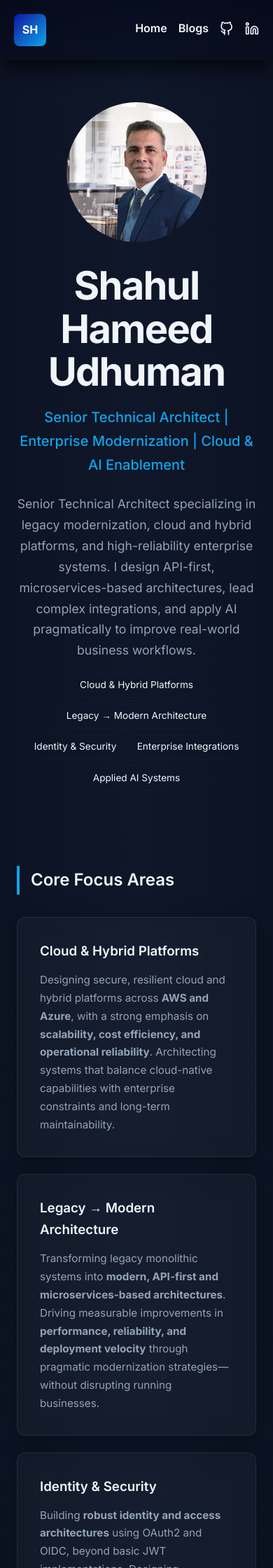
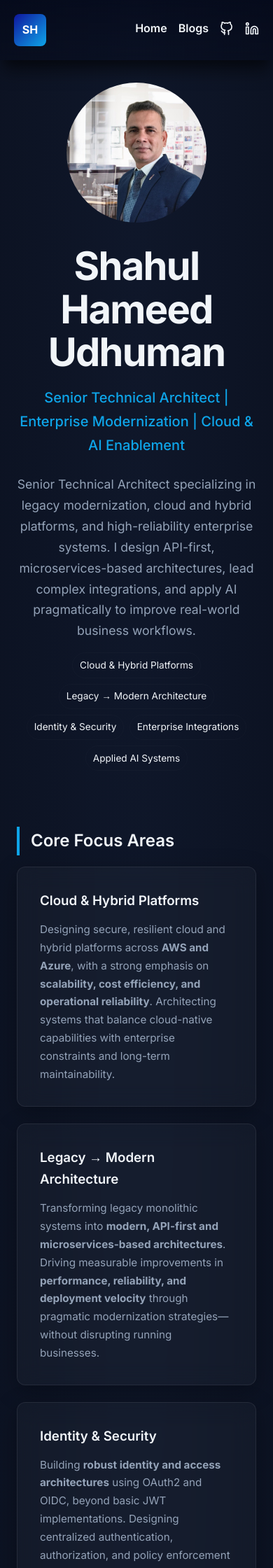
Before and after one commit to shameed/shameed.github.io, a Jekyll site: the page built from index.md, in a window 390 px wide. Shown: the top 2240 px of the page at 70% size. Built offline with Jekyll 4.4.1, drawn with Linux system fonts in a browser that asks for light colours.

Commit message:
style: reduce mobile padding and margins for better content density

```diff
--- a/assets/css/main.css
+++ b/assets/css/main.css
@@ -339,6 +339,24 @@
      position: relative;
      border-bottom: none;
    }
+
+   /* Mobile Spacing Optimizations */
+   .reading-container {
+     padding: 16px !important;
+   }
+
+   .nav-header {
+     padding: 12px 0;
+     margin-bottom: 24px;
+   }
+
+   .section-title {
+     margin-bottom: 16px;
+   }
+
+   .hero-section {
+     padding: 32px 0;
+   }
  }
 
  .focus-card {
@@ -449,8 +467,8 @@
      grid-template-columns: 1fr;
    }
 
-   #theme-toggle{
-    display: none;
+   #theme-toggle {
+     display: none;
    }
 
    .sidebar-sticky {
@@ -585,7 +603,7 @@
    --glass-border: rgba(0, 0, 0, 0.1);
    --glass-shadow: 0 4px 6px -1px rgba(0, 0, 0, 0.1);
    --bg-header: #1e293b;
-   --text-header:#f8fafc;
+   --text-header: #f8fafc;
  }
 
  :root[data-theme="light"] body {
@@ -883,6 +901,6 @@
  }
 
  :root[data-theme="light"] .post-header-container {
-  background: #0e7ad2 !important;
+   background: #0e7ad2 !important;
    /* Force dark background */
  }
```
